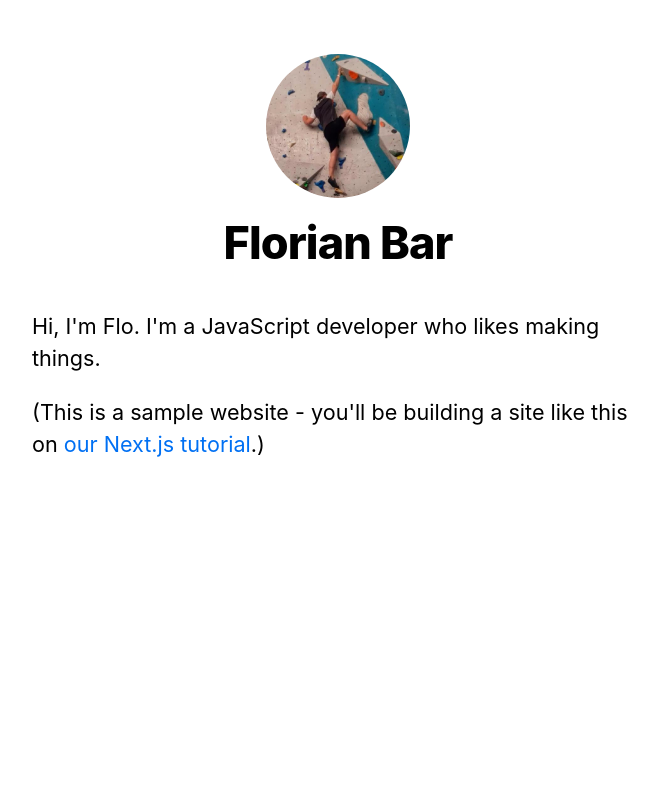
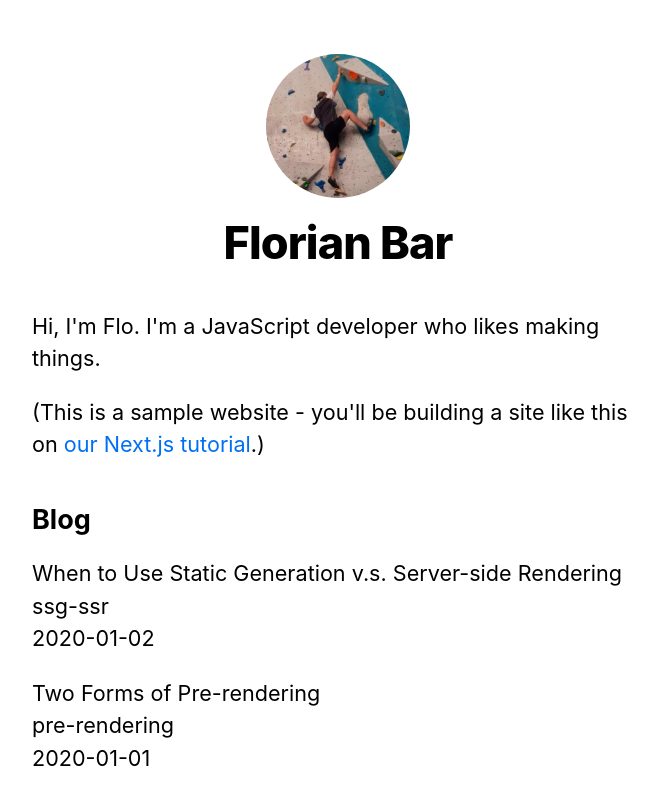
Before and after one commit to florianbar/nextjs-blog, a Next.js app: page / in a window 1280 px wide. Shown: the top 804 px of the page, without its empty margins (302-960 px from the left). Built offline with nearby package versions, Linux system fonts and the light colour scheme.

Commit message:
Use getStaticProps to populate home page

```diff
--- /dev/null
+++ b/lib/posts.js
@@ -0,0 +1,35 @@
+import fs from 'fs'
+import path from 'path'
+import matter from 'gray-matter'
+
+const postsDirectory = path.join(process.cwd(), 'posts')
+
+export function getSortedPostsData() {
+  // Get file names under /posts
+  const fileNames = fs.readdirSync(postsDirectory)
+  const allPostsData = fileNames.map(fileName => {
+    // Remove ".md" from file name to get id
+    const id = fileName.replace(/\.md$/, '')
+
+    // Read markdown file as string
+    const fullPath = path.join(postsDirectory, fileName)
+    const fileContents = fs.readFileSync(fullPath, 'utf8')
+
+    // Use gray-matter to parse the post metadata section
+    const matterResult = matter(fileContents)
+
+    // Combine the data with the id
+    return {
+      id,
+      ...matterResult.data
+    }
+  })
+  // Sort posts by date
+  return allPostsData.sort((a, b) => {
+    if (a.date < b.date) {
+      return 1
+    } else {
+      return -1
+    }
+  })
+}
--- a/package.json
+++ b/package.json
@@ -8,7 +8,8 @@
     "start": "next start"
   },
   "dependencies": {
-    "next": "9.5.3",
+    "gray-matter": "^4.0.2",
+    "next": "^9.5.5",
     "react": "16.13.1",
     "react-dom": "16.13.1"
   }
--- a/pages/index.js
+++ b/pages/index.js
@@ -1,8 +1,19 @@
 import Head from 'next/head';
+
+import { getSortedPostsData } from '../lib/posts';
 import Layout, { siteTitle } from '../components/layout';
 import utilStyles from '../styles/utils.module.css';
 
-const HomePage = () => {
+export async function getStaticProps() {
+  const allPostsData = getSortedPostsData();
+  return {
+    props: {
+      allPostsData
+    }
+  }
+};
+
+const HomePage = ({ allPostsData }) => {
   return (
     <Layout home>
       <Head>
@@ -15,6 +26,18 @@
           <a href="https://nextjs.org/learn">our Next.js tutorial</a>.)
         </p>
       </section>
+      <section className={`${utilStyles.headingMd} ${utilStyles.padding1px}`}>
+        <h2 className={utilStyles.headingLg}>Blog</h2>
+        <ul className={utilStyles.list}>
+          {allPostsData.map(({ id, date, title }) => (
+            <li className={utilStyles.listItem} key={id}>
+              {title}<br />
+              {id}<br />
+              {date}
+            </li>
+          ))}
+        </ul>
+      </section>
     </Layout>
   )
 };
--- /dev/null
+++ b/posts/pre-rendering.md
@@ -0,0 +1,11 @@
+---
+title: 'Two Forms of Pre-rendering'
+date: '2020-01-01'
+---
+
+Next.js has two forms of pre-rendering: **Static Generation** and **Server-side Rendering**. The difference is in **when** it generates the HTML for a page.
+
+- **Static Generation** is the pre-rendering method that generates the HTML at **build time**. The pre-rendered HTML is then _reused_ on each request.
+- **Server-side Rendering** is the pre-rendering method that generates the HTML on **each request**.
+
+Importantly, Next.js lets you **choose** which pre-rendering form to use for each page. You can create a "hybrid" Next.js app by using Static Generation for most pages and using Server-side Rendering for others.
--- /dev/null
+++ b/posts/ssg-ssr.md
@@ -0,0 +1,19 @@
+---
+title: 'When to Use Static Generation v.s. Server-side Rendering'
+date: '2020-01-02'
+---
+
+We recommend using **Static Generation** (with and without data) whenever possible because your page can be built once and served by CDN, which makes it much faster than having a server render the page on every request.
+
+You can use Static Generation for many types of pages, including:
+
+- Marketing pages
+- Blog posts
+- E-commerce product listings
+- Help and documentation
+
+You should ask yourself: "Can I pre-render this page **ahead** of a user's request?" If the answer is yes, then you should choose Static Generation.
+
+On the other hand, Static Generation is **not** a good idea if you cannot pre-render a page ahead of a user's request. Maybe your page shows frequently updated data, and the page content changes on every request.
+
+In that case, you can use **Server-Side Rendering**. It will be slower, but the pre-rendered page will always be up-to-date. Or you can skip pre-rendering and use client-side JavaScript to populate data.
```
Also changed, not shown: 1 other file (tests, documents, lock files or other folders).
